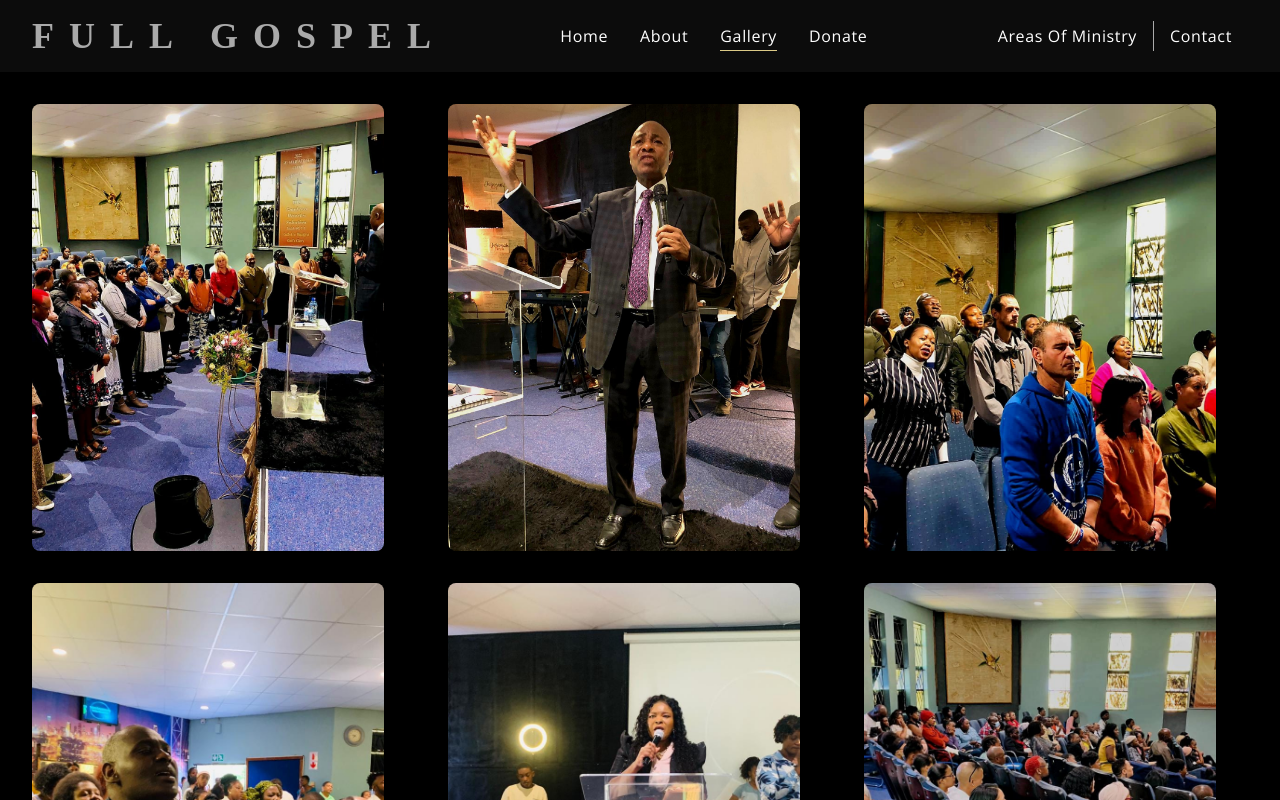
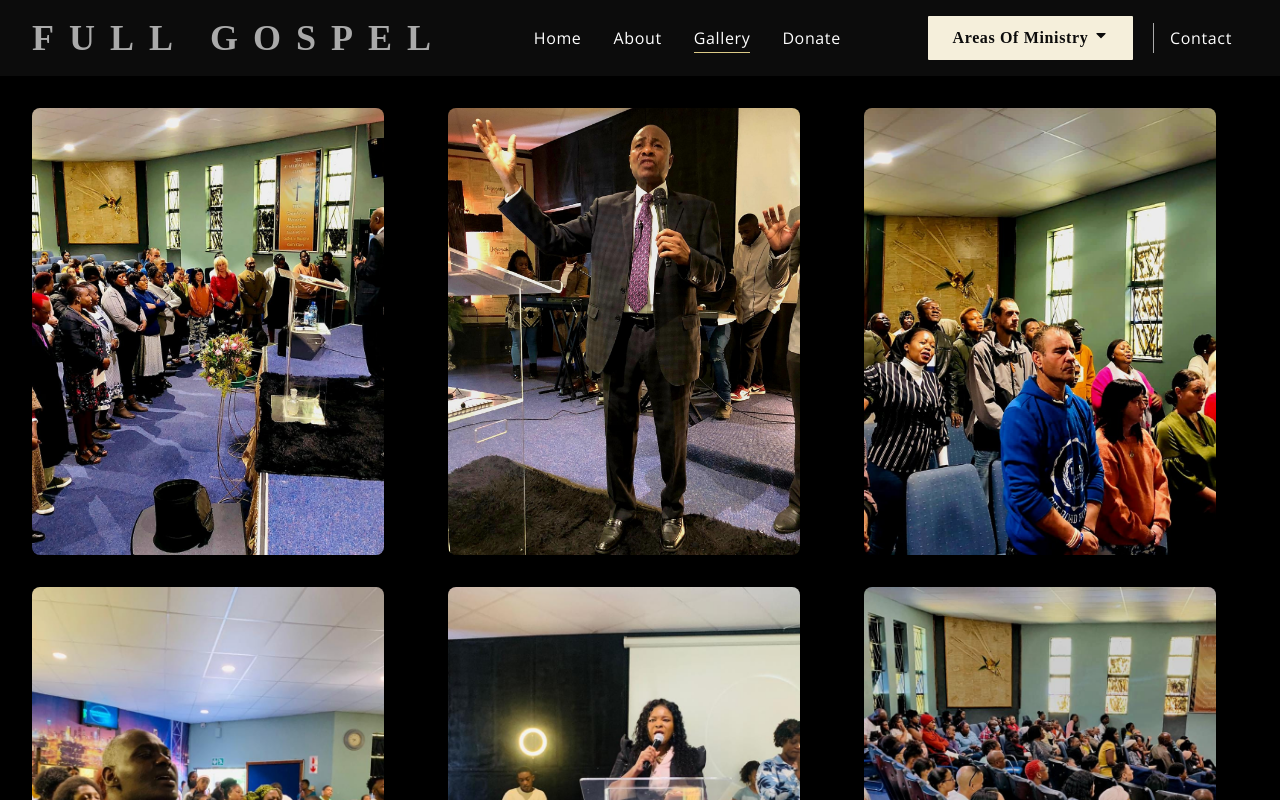
Before and after one commit to richardHaggioGwati/full_gospel, a Next.js app: page /gallery in a window 1280 px wide. Shown: the top 800 px of the page. Built offline with nearby package versions, Linux system fonts and the light colour scheme; a web font is replaced by a local one.

Commit message:
feat(nav): desktop modal menu

```diff
--- /dev/null
+++ b/components/Navbar/DropDown/DropDown.module.css
@@ -0,0 +1,12 @@
+.app__drop_down {
+    position: absolute;
+    top: 65px;
+    width: 300px;
+    transform: translateX(-45%);
+    background-color: var(--bg);
+    border: var(--border);
+    border-radius: var(--border-radius);
+    padding: 1rem;
+    overflow: hiddem;
+    list-style: none;
+}
--- /dev/null
+++ b/components/Navbar/DropDown/DropDown.tsx
@@ -0,0 +1,58 @@
+import { useState } from 'react';
+import { FaCaretDown } from 'react-icons/fa';
+import Link from 'next/link';
+import styles from './DropDown.module.css';
+
+const dropDown = {
+  '/ministry/evangelism': {
+    name: 'Evangelism',
+  },
+  '/ministry/help': {
+    name: 'Ministry of Helps',
+  },
+  '/ministry/band': {
+    name: 'Praise And Worship',
+  },
+  '/ministry/school': {
+    name: 'Shalom Sunday School',
+  },
+  '/ministry/women': {
+    name: 'Women Of Destiny',
+  },
+  '/ministry/youth': {
+    name: 'Yahweh Youth',
+  },
+};
+
+const DropDownItem = () => {
+  return (
+    <ul className={styles.app__drop_down}>
+      {Object.entries(dropDown).map(([path, { name }]) => {
+        return (
+          <li key={path} className="p__opensans">
+            <Link href={path}>{name}</Link>
+          </li>
+        );
+      })}
+    </ul>
+  );
+};
+
+const DropDown: React.FC = () => {
+  const [open, setOpen] = useState(false);
+
+  return (
+    <>
+      <button
+        type="button"
+        onClick={() => setOpen(!open)}
+        className="custom__button"
+      >
+        Areas Of Ministry <FaCaretDown />
+      </button>
+      {open ? <DropDownItem /> : ''}
+    </>
+  );
+};
+
+export default DropDown;
--- a/components/Navbar/Navbar.css
+++ b/components/Navbar/Navbar.css
@@ -61,6 +61,7 @@
     width: 1px;
     height: 30px;
     background: var(--color-grey);
+    margin: 0 0 0 20px;
 }
 
 .app__navbar-smallscreen {
--- a/components/Navbar/Navbar.tsx
+++ b/components/Navbar/Navbar.tsx
@@ -5,6 +5,7 @@ import { GiHamburgerMenu } from 'react-icons/gi';
 import { MdGridGoldenratio } from 'react-icons/md';
 import Link from 'next/link';
 import { usePathname } from 'next/navigation';
+import DropDown from './DropDown/DropDown';
 import './Navbar.css';
 
 const navItems = {
@@ -64,13 +65,11 @@ const Navbar: React.FC = () => {
       </ul>
 
       <div className="app__navbar-sider">
-        <a href="/ministry" className="p__opensans">
-          Areas Of Ministry
-        </a>
+        <DropDown />
         <div />
-        <a href="#contact" className="p__opensans">
+        <Link href="#contact" className="p__opensans">
           Contact
-        </a>
+        </Link>
       </div>
 
       <div className="app__navbar-smallscreen">
--- a/css/globals.css
+++ b/css/globals.css
@@ -11,6 +11,14 @@
   --color-crimson: #F5EFDB;
   --color-grey: #AAAAAA;
   --color-white: #FFFFFF;
+
+  --bg:  #242526;
+  --bg-accent: #484a4d;
+  --text-color: #dadce1;
+  --nav-size: 60px;
+  --border: 1px solid #474a4d;
+  --border-radius: 8px;
+  --speed: 500ms;
 }
 
 * {
```
